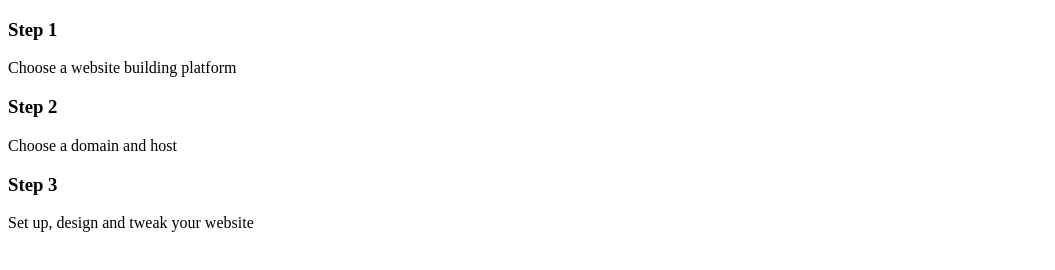
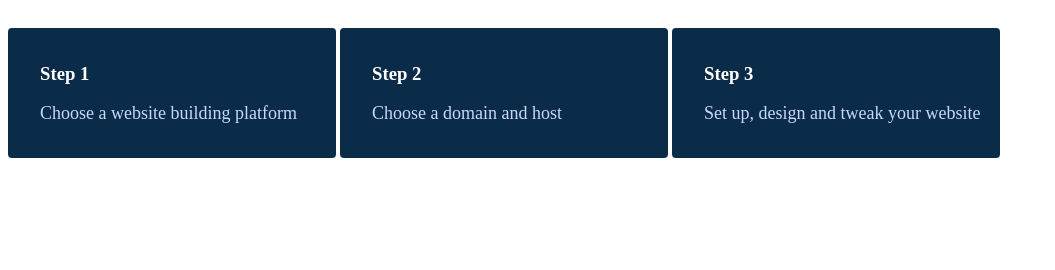
Before and after one commit to nlotoo/HTML-CSS---September-2022, a plain HTML site: page 07. CSS Box Model/07_Make-Your-Own-Website/make-your-olwn-website.html in a window 1280 px wide. Shown: the whole page, without its empty margins (0-1055 px from the left). Drawn offline with Linux system fonts and the light colour scheme.

Commit message:
07 task is done

```diff
--- a/07. CSS Box Model/07_Make-Your-Own-Website/styles.css
+++ b/07. CSS Box Model/07_Make-Your-Own-Website/styles.css
@@ -1 +1,24 @@
 /* TODO: style the html */
+
+body main div {
+    width: 280px;
+    display: inline-block;
+    /* padding-left: 16px;
+    padding-top: 16px;
+    padding-right: 16px; */
+    padding: 16px 16px 16px;
+    padding-left: 32px;
+    margin-top: 20px;
+    background-color: #0A2C48;
+    color: #fff;
+    border-radius: 4px;
+}
+
+body main div:hover {
+    background-color: #2A4C68;
+}
+
+p {
+    color: #c9d6ff;
+    font-size: 18px;
+}
```
Also changed, not shown: 1 other file.
